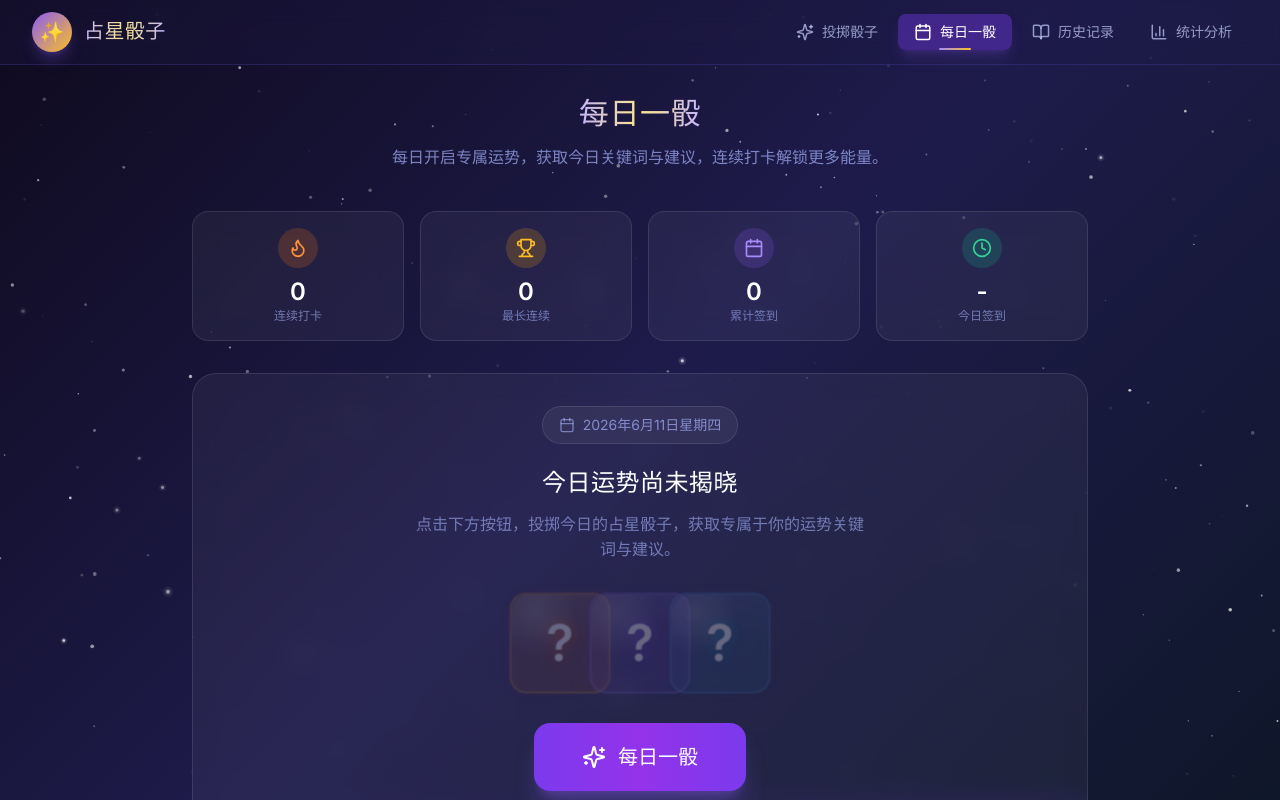
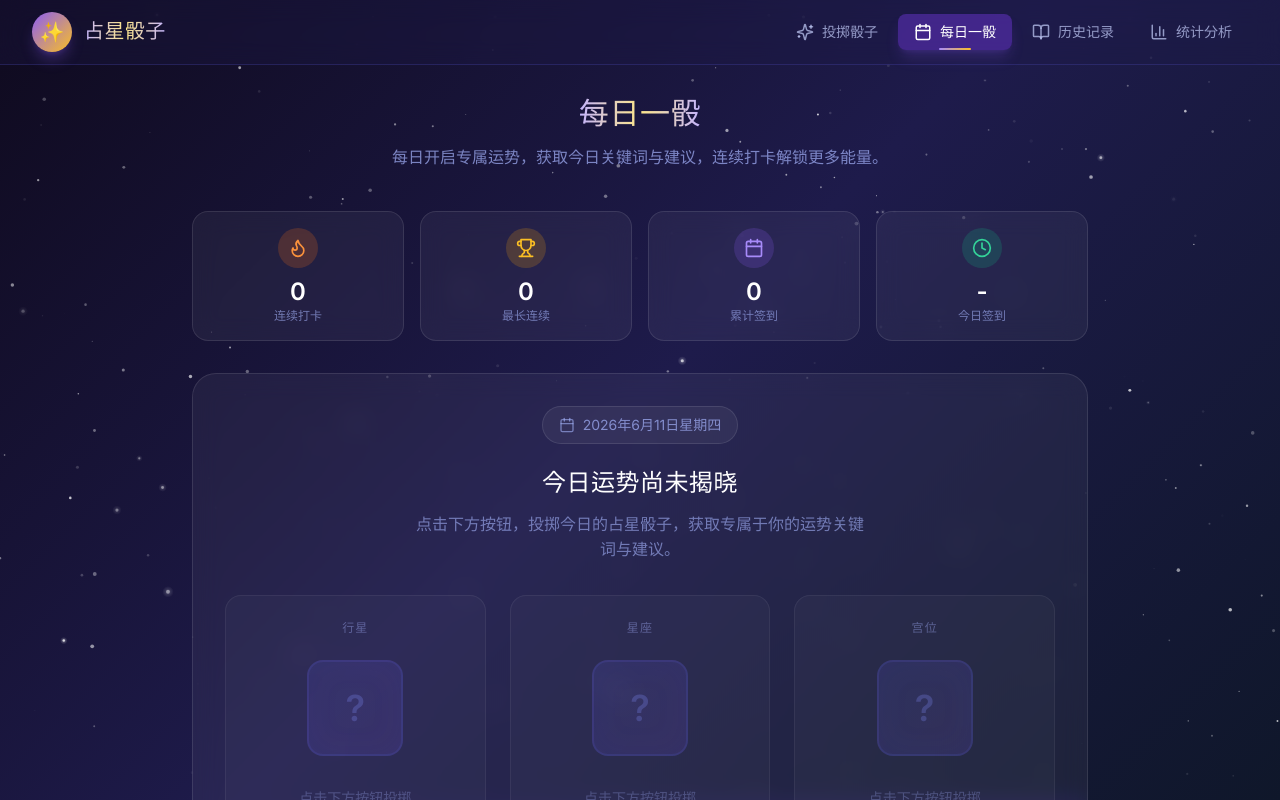
Before and after one commit to LuckyLL17/yq-30, a React (Vite) app: page /daily in a window 1280 px wide. Shown: the top 800 px of the page. Built offline with nearby package versions, Linux system fonts and the light colour scheme.

Commit message:
.1294570642211112:82aac74effcedbe782e66c2cb3668b64_6a2a546b9964eee2976bece8.6a2a5b029964eee2976bef04.6a2a5b0235bf3d7a9542bc99:Trae CN.T(2026/6/11 14:51:46)

```diff
--- a/src/pages/DailyPage.tsx
+++ b/src/pages/DailyPage.tsx
@@ -1,7 +1,8 @@
-import React, { useState, useEffect } from 'react';
+import React, { useState } from 'react';
 import { useDiceStore } from '@/store/useDiceStore';
 import { getPlanetByName, getSignByName, getHouseByNumber, formatDateShort, getTodayDateString } from '@/utils/diceData';
-import Dice3D from '@/components/Dice3D';
+import { DiceResult } from '@/types';
+import DiceDisplay from '@/components/DiceDisplay';
 import { Calendar, Flame, Trophy, Clock, Sparkles, Star, Palette, Hash, ChevronDown, ChevronUp } from 'lucide-react';
 
 const DailyPage: React.FC = () => {
@@ -130,72 +131,20 @@ const DailyPage: React.FC = () => {
                 <p className="text-indigo-300/70 text-lg">今日运势关键词</p>
               </div>
 
-              <div className="flex justify-center mb-6">
-                <div className="flex -space-x-4">
-                  {(() => {
-                    const planet = getPlanetByName(todayFortune.planet);
-                    const sign = getSignByName(todayFortune.sign);
-                    const house = getHouseByNumber(todayFortune.house);
-                    return (
-                      <>
-                        {planet && (
-                          <div className="transform hover:scale-110 transition-transform z-30">
-                            <Dice3D
-                              symbol={planet.symbol}
-                              isRolling={false}
-                              gradientFrom="#f59e0b"
-                              gradientTo="#ea580c"
-                              borderColor="#fbbf24"
-                              size="md"
-                            />
-                          </div>
-                        )}
-                        {sign && (
-                          <div className="transform hover:scale-110 transition-transform z-20">
-                            <Dice3D
-                              symbol={sign.symbol}
-                              isRolling={false}
-                              gradientFrom="#8b5cf6"
-                              gradientTo="#7c3aed"
-                              borderColor="#a78bfa"
-                              size="md"
-                            />
-                          </div>
-                        )}
-                        {house && (
-                          <div className="transform hover:scale-110 transition-transform z-10">
-                            <Dice3D
-                              symbol={house.number.toString()}
-                              isRolling={false}
-                              gradientFrom="#3b82f6"
-                              gradientTo="#0891b2"
-                              borderColor="#60a5fa"
-                              size="md"
-                            />
-                          </div>
-                        )}
-                      </>
-                    );
-                  })()}
-                </div>
+              <div className="mb-6">
+                {(() => {
+                  const planet = getPlanetByName(todayFortune.planet);
+                  const sign = getSignByName(todayFortune.sign);
+                  const house = getHouseByNumber(todayFortune.house);
+                  if (planet && sign && house) {
+                    const result: DiceResult = { planet, sign, house };
+                    return <DiceDisplay result={result} isRolling={false} />;
+                  }
+                  return null;
+                })()}
               </div>
 
-              <div className="grid grid-cols-3 gap-3 mb-6">
-                <div className="text-center p-3 rounded-xl bg-white/5">
-                  <div className="text-xs text-indigo-300/60 mb-1">行星</div>
-                  <div className="text-white font-semibold">{todayFortune.planet}</div>
-                </div>
-                <div className="text-center p-3 rounded-xl bg-white/5">
-                  <div className="text-xs text-indigo-300/60 mb-1">星座</div>
-                  <div className="text-white font-semibold">{todayFortune.sign}</div>
-                </div>
-                <div className="text-center p-3 rounded-xl bg-white/5">
-                  <div className="text-xs text-indigo-300/60 mb-1">宫位</div>
-                  <div className="text-white font-semibold">{todayFortune.house}宫</div>
-                </div>
-              </div>
-
-              <div className="p-5 rounded-2xl bg-gradient-to-r from-violet-500/10 to-amber-500/10 border border-violet-500/20">
+              <div className="p-5 rounded-2xl bg-gradient-to-r from-violet-500/10 to-amber-500/10 border border-violet-500/20 mb-6">
                 <div className="flex items-start gap-3">
                   <Sparkles className="text-amber-400 flex-shrink-0 mt-0.5" size={20} />
                   <div>
@@ -256,35 +205,8 @@ const DailyPage: React.FC = () => {
                 </p>
               </div>
 
-              <div className="flex justify-center mb-8">
-                <div className="flex -space-x-4 opacity-30">
-                  <Dice3D
-                    symbol="?"
-                    isRolling={isRevealing}
-                    gradientFrom="#f59e0b"
-                    gradientTo="#ea580c"
-                    borderColor="#fbbf24"
-                    size="lg"
-                  />
-                  <Dice3D
-                    symbol="?"
-                    isRolling={isRevealing}
-                    delay={100}
-                    gradientFrom="#8b5cf6"
-                    gradientTo="#7c3aed"
-                    borderColor="#a78bfa"
-                    size="lg"
-                  />
-                  <Dice3D
-                    symbol="?"
-                    isRolling={isRevealing}
-                    delay={200}
-                    gradientFrom="#3b82f6"
-                    gradientTo="#0891b2"
-                    borderColor="#60a5fa"
-                    size="lg"
-                  />
-                </div>
+              <div className="mb-8 opacity-60">
+                <DiceDisplay result={null} isRolling={isRevealing} />
               </div>
 
               <div className="flex justify-center">
```
